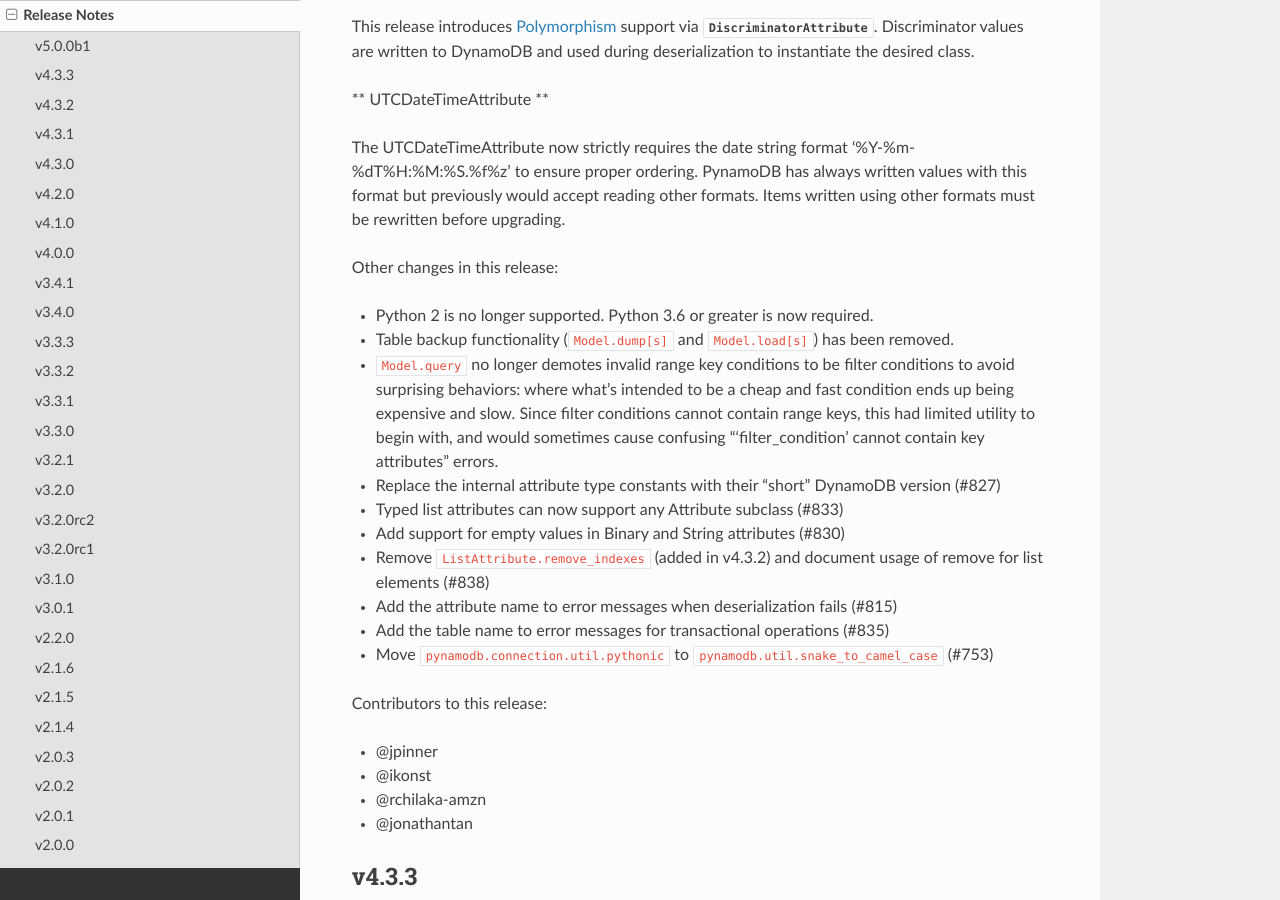
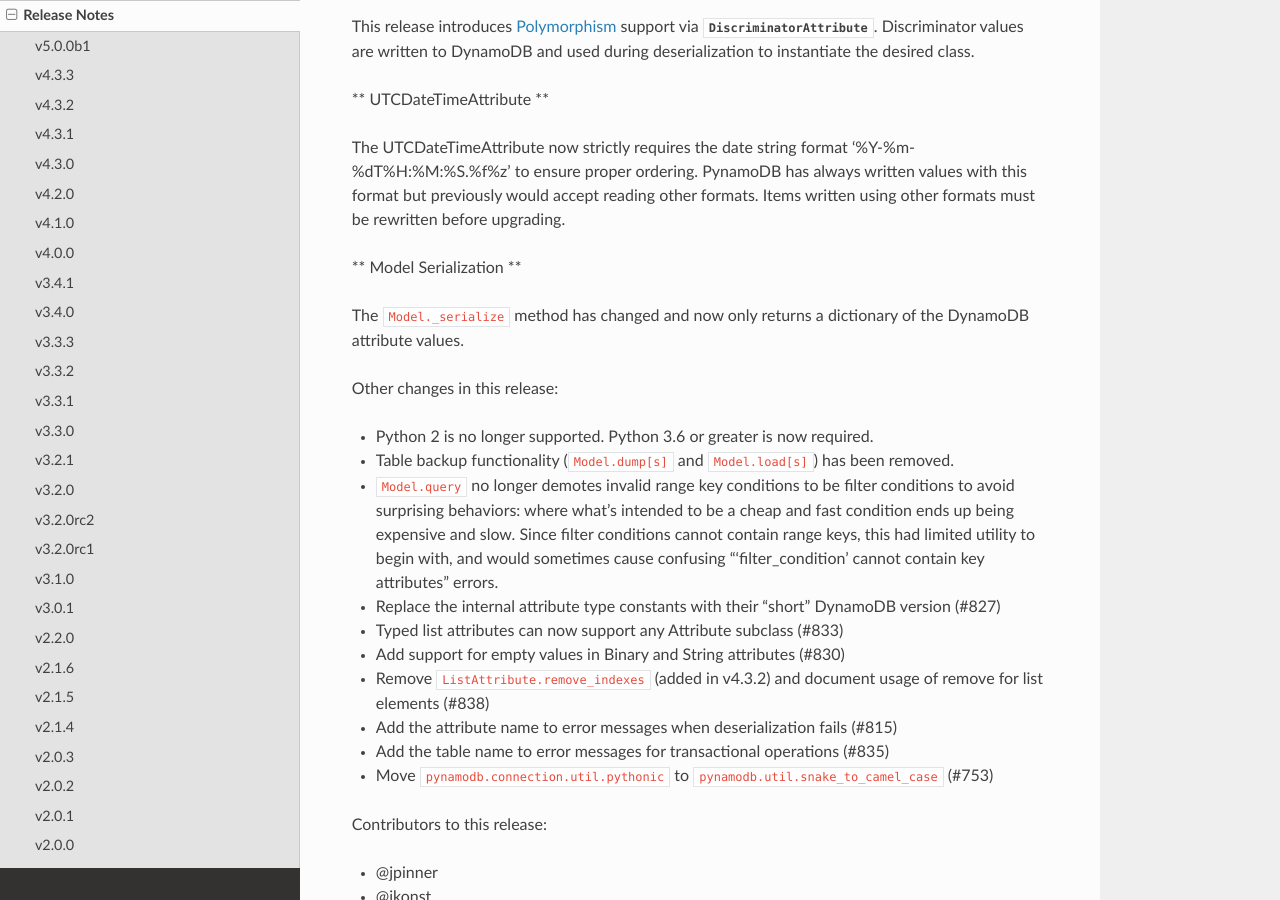
Before and after one commit to pynamodb/PynamoDB, a Sphinx documentation site: the page built from docs/release_notes.rst, in a window 1280 px wide and 900 px high, scrolled down 345 px. Built offline with Sphinx 7.4.7 and the Read the Docs theme 2.0.0, drawn with Linux system fonts in a browser that asks for light colours.

Commit message:
add release note

```diff
--- a/docs/release_notes.rst
+++ b/docs/release_notes.rst
@@ -18,6 +18,10 @@ Discriminator values are written to DynamoDB and used during deserialization to
 The UTCDateTimeAttribute now strictly requires the date string format '%Y-%m-%dT%H:%M:%S.%f%z' to ensure proper ordering.
 PynamoDB has always written values with this format but previously would accept reading other formats.
 Items written using other formats must be rewritten before upgrading.
+
+** Model Serialization **
+
+The ``Model._serialize`` method has changed and now only returns a dictionary of the DynamoDB attribute values.
 
 Other changes in this release:
 
```
